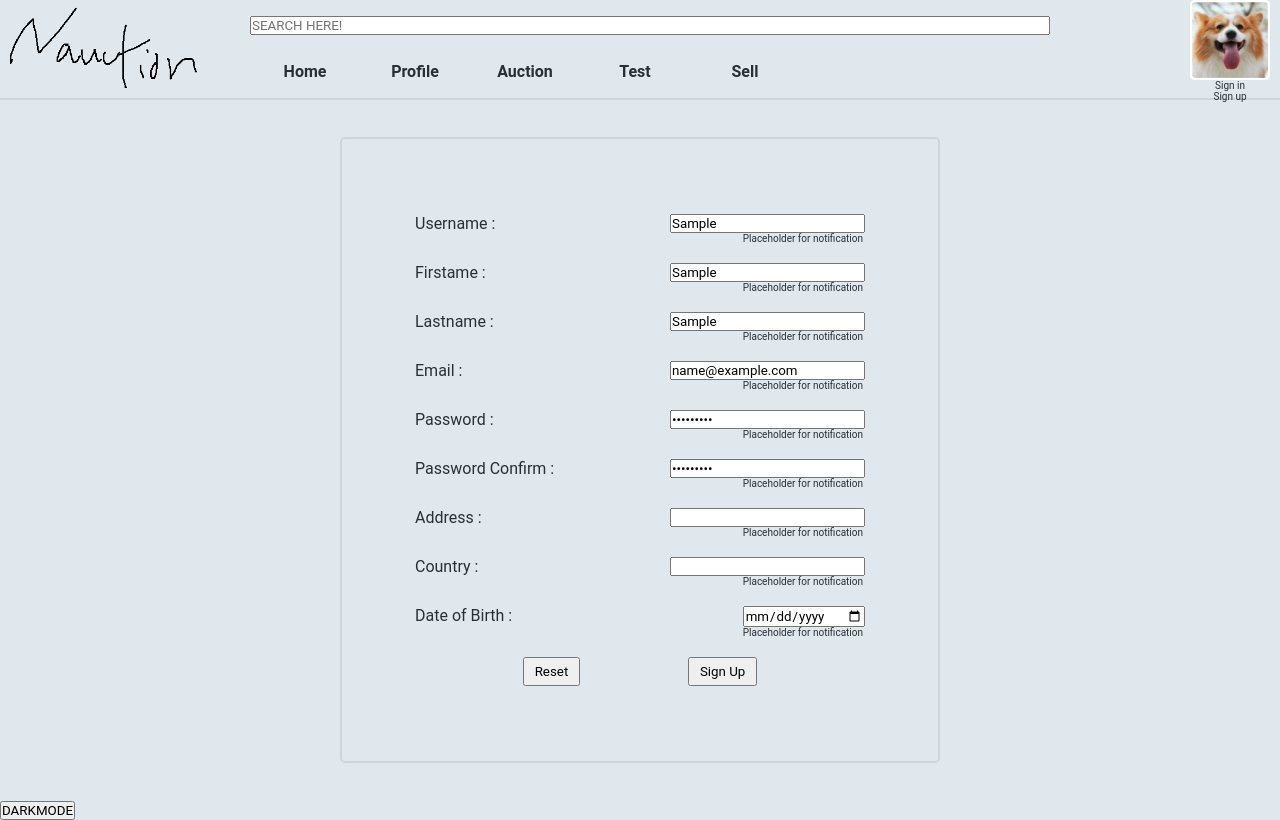
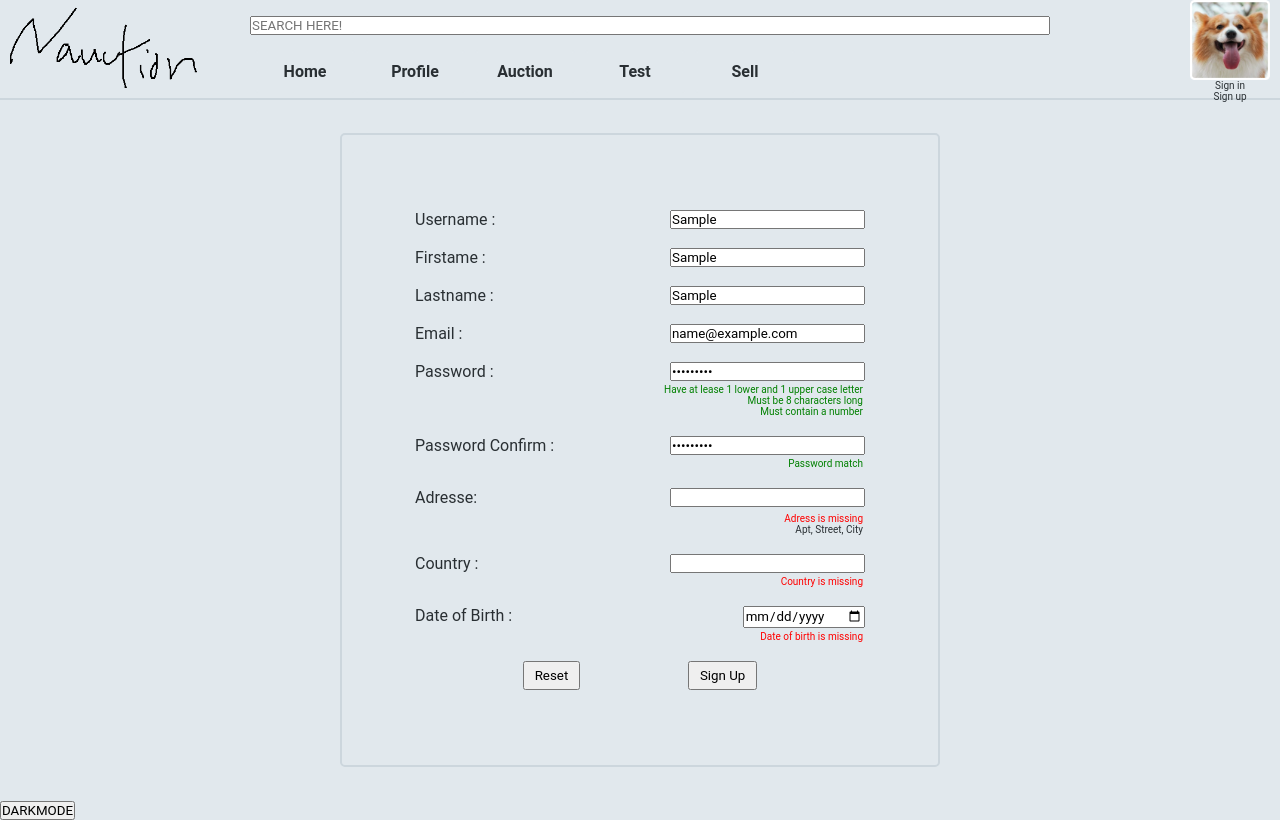
Before and after one commit to SakyunBuns/AuctionZone, a React (Vite) app in the folder dev/app/: page /SignUp in a window 1280 px wide. Both pictures are taken after typing "Sample", "Sample", "Sample", "name@example.com", "Sample123", "Sample123" into the empty fields and a click on the button "Sign Up". Built offline with nearby package versions, Linux system fonts and the light colour scheme.

Commit message:
Update de SignupPage.jsx Les regex et useState et useEffect pour les champs

```diff
--- a/dev/app/src/SignupPage.jsx
+++ b/dev/app/src/SignupPage.jsx
@@ -1,5 +1,5 @@
-import React from 'react'
-import { useState } from 'react'
+import React, { useEffect, useState } from 'react'
+
 
 export default function SignUpPage(props){
 
@@ -15,6 +15,27 @@ export default function SignUpPage(props){
             dob: ""
     }
 
+    const regexNumber = /\d/
+    const regexLenght8 = /.{8,}/
+    const regexUpperLower = /(?=.*[a-z])(?=.*[A-Z])/
+
+
+    const [checkCapital, setCheckCapital] = useState(false)
+    const [checkNumber, setCheckNumber] = useState(false)
+    const [checkLength, setCheckLength] = useState(false)
+    const [checkPasswordSame, setCheckPasswordSame] = useState(false)
+
+    const [missingUsername, setMissingUsername] = useState(false)
+    const [missingFirstname, setMissingFirstname] = useState(false)
+    const [missingLastname, setMissingLastname] = useState(false)
+    const [missingEmail, setMissingEmail] = useState(false)
+    const [missingPassword, setMissingPassword] = useState(false)
+    const [missingAdress, setMissingAdress] = useState(false)
+    const [missingCountry, setMissingCountry] = useState(false)
+    const [missingDob, setMissingDob] = useState(false)
+
+    const [signUpAttempt, setsignUpAttempt] = useState(0)
+
     const [formData, setFormData] = useState(reset)
 
     console.log(formData)
@@ -28,11 +49,31 @@ export default function SignUpPage(props){
         })
     }
 
+    useEffect(() => {
+        regexNumber.test(formData.password) ? setCheckNumber(true) : setCheckNumber(false)
+        regexLenght8.test(formData.password) ? setCheckLength(true) : setCheckLength(false)
+        regexUpperLower.test(formData.password) ? setCheckCapital(true) : setCheckCapital(false)
+        formData.passwordVer === formData.password ? setCheckPasswordSame(true) : setCheckPasswordSame(false)
+
+    }, [formData.password, formData.passwordVer, formData.username, checkPasswordSame])
+
+    useEffect(() => {
+        if (signUpAttempt > 0){
+            formData.username ? setMissingUsername(false) : setMissingUsername(true)
+            formData.firstname ? setMissingFirstname(false) : setMissingFirstname(true)
+            formData.lastname ? setMissingLastname(false) : setMissingLastname(true)
+            formData.email ? setMissingEmail(false) : setMissingEmail(true)
+            formData.password ? setMissingPassword(false) : setMissingPassword(true)
+            formData.address ? setMissingAdress(false) : setMissingAdress(true)
+            formData.country ? setMissingCountry(false) : setMissingCountry(true)
+            formData.dob ? setMissingDob(false) : setMissingDob(true)
+        }
+    }, [signUpAttempt, formData.username, formData.firstname, formData.lastname, formData.email, formData.password, formData.address, formData.country, formData.dob])
+
     const handleSubmit = (event) => {
         event.preventDefault()
-    //INSERT DAO
 
-        console.log(formData)
+        setsignUpAttempt(signUpAttempt + 1)
     };
 
     const handleReset = (event) => {
@@ -58,9 +99,9 @@ export default function SignUpPage(props){
                 value={formData.username}
             />
             </label>
-            <div className='form--notification'>
-                Placeholder for notification
-            </div>
+            <p className='form--notification' style={{display: missingUsername ? 'flex' : 'none', color: 'red'}}>
+                {missingUsername ? 'Username is missing' : ''}
+            </p>
             <br />
 
             <label className='form--label'>
@@ -72,9 +113,9 @@ export default function SignUpPage(props){
                 onChange={handleChange}
             />
             </label>
-            <div className='form--notification'>
-                Placeholder for notification
-            </div>
+            <p className='form--notification' style={{display: missingFirstname ? 'flex' : 'none', color: 'red'}}>
+                {missingFirstname ? 'Firstname is missing' : ''}
+            </p>
             <br />
 
             <label className='form--label'>
@@ -86,9 +127,9 @@ export default function SignUpPage(props){
                 onChange={handleChange}
             />
             </label>
-            <div className='form--notification'>
-                Placeholder for notification
-            </div>
+            <p className='form--notification' style={{display: missingLastname ? 'flex' : 'none', color: 'red'}}>
+                {missingLastname ? 'Lastname is missing' : ''}
+            </p>
             <br />
 
             <label className='form--label'>
@@ -100,9 +141,9 @@ export default function SignUpPage(props){
                 onChange={handleChange}
             />
             </label>
-            <div className='form--notification'>
-                Placeholder for notification
-            </div>
+            <p className='form--notification' style={{display: missingEmail ? 'flex' : 'none', color: 'red'}}>
+                {missingEmail ? 'Email is missing' : ''}
+            </p>
             <br />
 
             <label className='form--label'>
@@ -115,7 +156,15 @@ export default function SignUpPage(props){
             />
             </label>
             <div className='form--notification'>
-                Placeholder for notification
+                <div className='form--notification--lines'>
+                    <p className='form--notification' style={{display: missingPassword ? 'flex' : 'none', color: 'red'}}>
+                    {missingPassword ? 'Password is missing' : ''}
+                    </p>
+                    <p style={formData.password ? {color: checkCapital ? 'green' : 'red'} : null}>Have at lease 1 lower and 1 upper case letter</p>
+                    <p style={formData.password ? {color: checkLength ? 'green' : 'red'} : null}>Must be 8 characters long</p>
+                    <p style={formData.password ? {color: checkNumber ? 'green' : 'red'} : null}>Must contain a number</p>
+
+                </div>
             </div>
             <br />
 
@@ -129,12 +178,14 @@ export default function SignUpPage(props){
             />
             </label>
             <div className='form--notification'>
-                Placeholder for notification
+                <p style={formData.passwordVer ? {color: checkPasswordSame ? 'green' : 'red', display:'block'} : {display:'none'} }>
+                    {checkPasswordSame ? 'Password match' : 'Password does not match'}
+                </p>
             </div>
             <br />
 
             <label className='form--label'>
-            Address :
+            <p>Adresse: </p>
             <input
                 name="address"
                 type="text"
@@ -143,12 +194,19 @@ export default function SignUpPage(props){
             />
             </label>
             <div className='form--notification'>
-                Placeholder for notification
+                <div className='form--notification--lines'>
+                    <p className='form--notification' style={{display: missingAdress ? 'flex' : 'none', color: 'red'}}>
+                        {missingAdress ? 'Adress is missing' : ''}
+                    </p>
+                    <p>
+                        Apt, Street, City
+                    </p>
+                </div>
             </div>
             <br />
 
             <label className='form--label'>
-            Country :
+            <p>Country :</p>
             <input
                 name="country"
                 type="text"
@@ -156,13 +214,13 @@ export default function SignUpPage(props){
                 onChange={handleChange}
             />
             </label>
-            <div className='form--notification'>
-                Placeholder for notification
-            </div>
+            <p className='form--notification' style={{display: missingCountry ? 'flex' : 'none', color: 'red'}}>
+                {missingCountry ? 'Country is missing' : ''}
+            </p>
             <br />
 
             <label className='form--label'>
-            Date of Birth :
+            <p>Date of Birth :</p>
             <input
                 name="dob"
                 type="date"
@@ -170,9 +228,9 @@ export default function SignUpPage(props){
                 onChange={handleChange}
             />
             </label>
-            <div className='form--notification'>
-                Placeholder for notification
-            </div>
+            <p className='form--notification' style={{display: missingDob ? 'flex' : 'none', color: 'red'}}>
+                {missingDob ? 'Date of birth is missing' : ''}
+            </p>
             <br />
 
             <div className='form--button'>
--- a/dev/app/src/css/App.css
+++ b/dev/app/src/css/App.css
@@ -56,6 +56,14 @@ a{
     width: 100%;
     font-size: 10px;
     justify-content: flex-end;
+    margin-top:3px;
+}
+
+.form--notification--lines{
+    display: flex;
+    flex-direction: column;
+    align-items: flex-end;
+    height: 100%;
 }
 
 .form--container>.form--label, .form--button{
```
